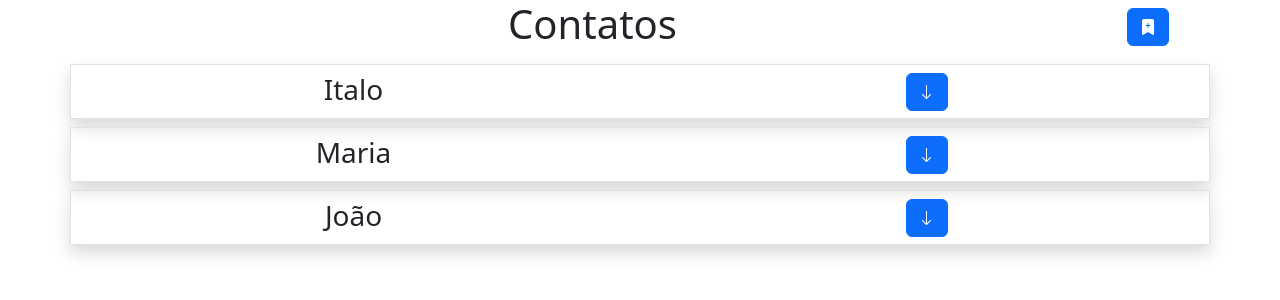
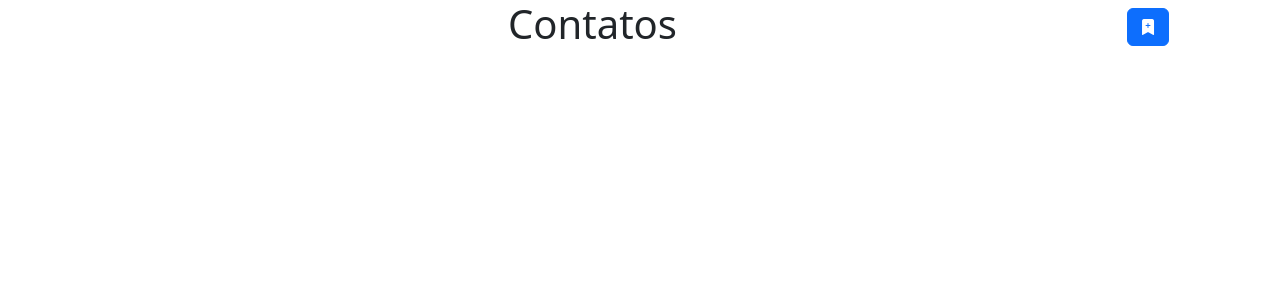
Before and after one commit to ItaloSantos-dev/Agenda-react, a React (Vite) app: page /#/contatos in a window 1280 px wide. Shown: the top 300 px of the page. Built offline with nearby package versions, Linux system fonts and the light colour scheme.

Commit message:
Funções iniciais
Criação de uma simulação de API usando função TS pura

```diff
--- /dev/null
+++ b/src/api/ContatosApi.ts
@@ -0,0 +1,32 @@
+import { Agenda } from "../database/AgendaDB";
+import { Contato } from "../models/Contato";
+
+const agendaDb = new Agenda();
+export async function FetchContatoApi(endpoint:string, method="GET", body?:any){
+    //"/contatos" --getALL
+    if(endpoint==="/contatos"){
+        if(method==="GET"){
+            const contatos = await agendaDb.BuscarContatos();
+            return contatos;
+        }
+        //"/contatos"{post} //Create
+        else if(method==="POST"){
+            if(body!=null){
+                const novoContato = body as Contato;
+                await agendaDb.SalvarContato(novoContato);
+            }
+        }
+        //"/contatos/id"{get} --Read
+        else if(method=="DELETE"){
+            if(body!==null){
+                const contatoApagar = body as number;
+                await agendaDb.DeletarContato(contatoApagar);
+            }
+        }
+    }
+
+
+    //"/contatos/id"{PUT} --Update
+    //"/contatos/id"{delete} --Delete
+
+}
--- a/src/components/agenda/CriarContato.tsx
+++ b/src/components/agenda/CriarContato.tsx
@@ -1,21 +1,49 @@
 import { useState } from "react"
+import { FetchContatoApi } from "../../api/ContatosApi"
+import {useNavigate } from "react-router"
+
+
+
 
 export function CriarContato(){
     const [nome, setNome] = useState('')
     const [telefone, setTelefone] = useState('')
     const [email, setEmail] = useState('')
 
-    function SalvarContato(e:any){
+    const navigate = useNavigate();
+    function irParaContatos(){
+        navigate("/contatos");
+    }
+
+    async function SalvarContato(e:any){
         e.preventDefault();
-        console.log("Os dados vai ser salvo pae")
-        setNome('')
-        setTelefone('')
-        setEmail('')
+        if(nome!=="" && telefone!=="" && email!==""){
+            const novoContato = {
+                nome:nome,
+                email:email,
+                telefone:telefone
+            }
+            console.log(novoContato);
+
+            await FetchContatoApi("/contatos", "POST", novoContato)
+            setNome('')
+            setEmail('')
+            setTelefone('')
+            irParaContatos();
+
+
+
+        }
+        else{
+
+        }
     }
 
     return(
         <>
+
             <div className="container text-center">
+
                 <div className="row">
                     <div className="col"><h1>Novo contato</h1></div>
                 </div>
--- a/src/components/agenda/ListarContatos.tsx
+++ b/src/components/agenda/ListarContatos.tsx
@@ -1,5 +1,6 @@
-import { useState } from "react"
+import { useEffect, useState } from "react"
 import { Link } from "react-router-dom";
+import { FetchContatoApi } from "../../api/ContatosApi";
 
 import "./listarContatos.css"
 
@@ -10,39 +11,23 @@ interface Contato{
     email:string
 }
 
+async function BuscarContatos(setContatos:any){
+    const contatosBuscado = await FetchContatoApi("/contatos", "GET") as Contato[];
+    setContatos(contatosBuscado)
+}
 export function ListarContatos(){
-    const contato1:Contato={
-        id:1,
-        nome:"Italo",
-        telefone:"xxxxxxxx",
-        email:"italo@.com"
-    }
-    const contato2: Contato = {
-        id: 2,
-        nome: "Maria",
-        telefone:"xxxxxxxx",
-        email: "maria@.com"
-    }
+    const [contatos, setContatos]=useState<Contato[]>([])
 
-    const contato3: Contato = {
-        id: 3,
-        nome: "João",
-        telefone:"xxxxxxxx",
-        email: "joao@.com"
-    }
 
-    const [contatos, setContatos]=useState<Contato[]>([contato1, contato2, contato3])
+    useEffect(()=>{
+        BuscarContatos(setContatos)
+    },[]);
+
+
     return(
-
         <ExibirContatos contatos={contatos} setContatos={setContatos} />
     )
 }
-
-// function BuscandoContatos(){
-//     //acessar api e modificar state
-// }
-
-
 
 function ExibirContatos(props:any){
     function MaisDetalhes(divId:number){
@@ -50,7 +35,6 @@ function ExibirContatos(props:any){
         if(divEscolhida?.classList.contains('ocultar')){
             //Fechar as outras
             const todasDivs = document.getElementsByClassName('linha')
-            console.log(todasDivs);
 
             Array.from(todasDivs).forEach((div)=>{
                 div.classList.remove('exibir')
@@ -107,7 +91,7 @@ function ExibirContatos(props:any){
                                 </div>
                                 <div className="col">
                                     <div className="col">
-                                        <button className="btn btn-danger">Deletar</button>
+                                        <button onClick={()=>DeletarContato(c.id, props.setContatos)} className="btn btn-danger">Deletar</button>
                                     </div>
                                 </div>
                             </div>
@@ -119,3 +103,9 @@ function ExibirContatos(props:any){
         </>
     )
 }
+
+async function DeletarContato(id:number, setContatos:any){
+    await FetchContatoApi("/contatos", "DELETE", id);
+    BuscarContatos(setContatos);
+
+}
--- /dev/null
+++ b/src/database/AgendaDB.ts
@@ -0,0 +1,26 @@
+import Dexie, { type Table } from "dexie";
+import { Contato } from "../models/Contato";
+
+export class Agenda extends Dexie{
+    contatos:Table<Contato, number>
+
+    constructor(){
+        super("Agenda");
+        this.version(1).stores({
+            contatos:"++id, nome, telefone, email"
+        });
+        this.contatos=this.table("contatos");
+    }
+
+    async BuscarContatos(){
+        return  await this.contatos.toArray();
+    }
+
+    async SalvarContato(novoContato:Contato){
+        await this.contatos.add(novoContato)
+    }
+    async DeletarContato(id:number){
+        console.log(id);
+        await this.contatos.delete(id);
+    }
+}
--- /dev/null
+++ b/src/models/Contato.ts
@@ -0,0 +1,12 @@
+export class Contato {
+  id?: number;
+  nome: string;
+  email: string;
+  telefone:string;
+
+  constructor(_nome:string, _email:string, _telefone:string ){
+    this.nome=_nome;
+    this.email=_email;
+    this.telefone=_telefone
+  }
+};
```
Also changed, not shown: src/database/Agenda.ts (deleted, +0 -16 lines).
